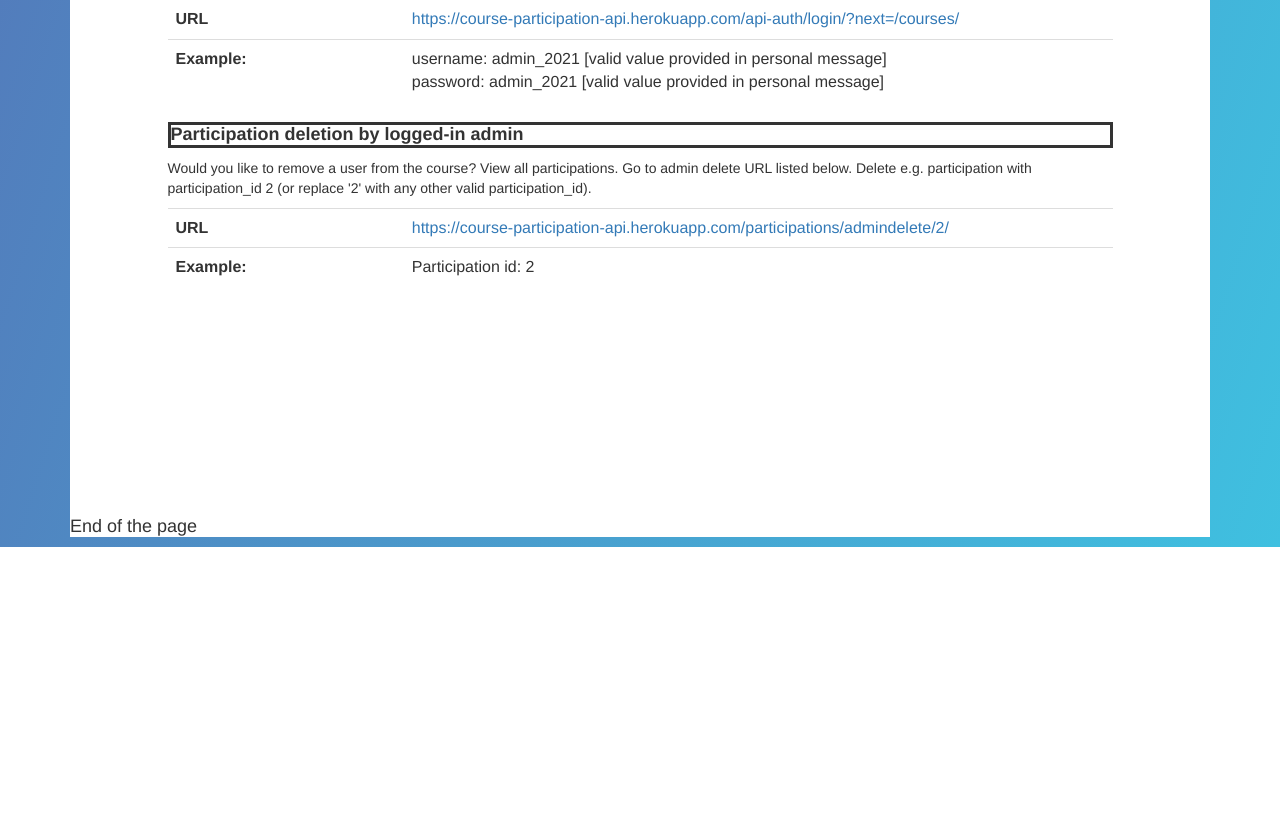
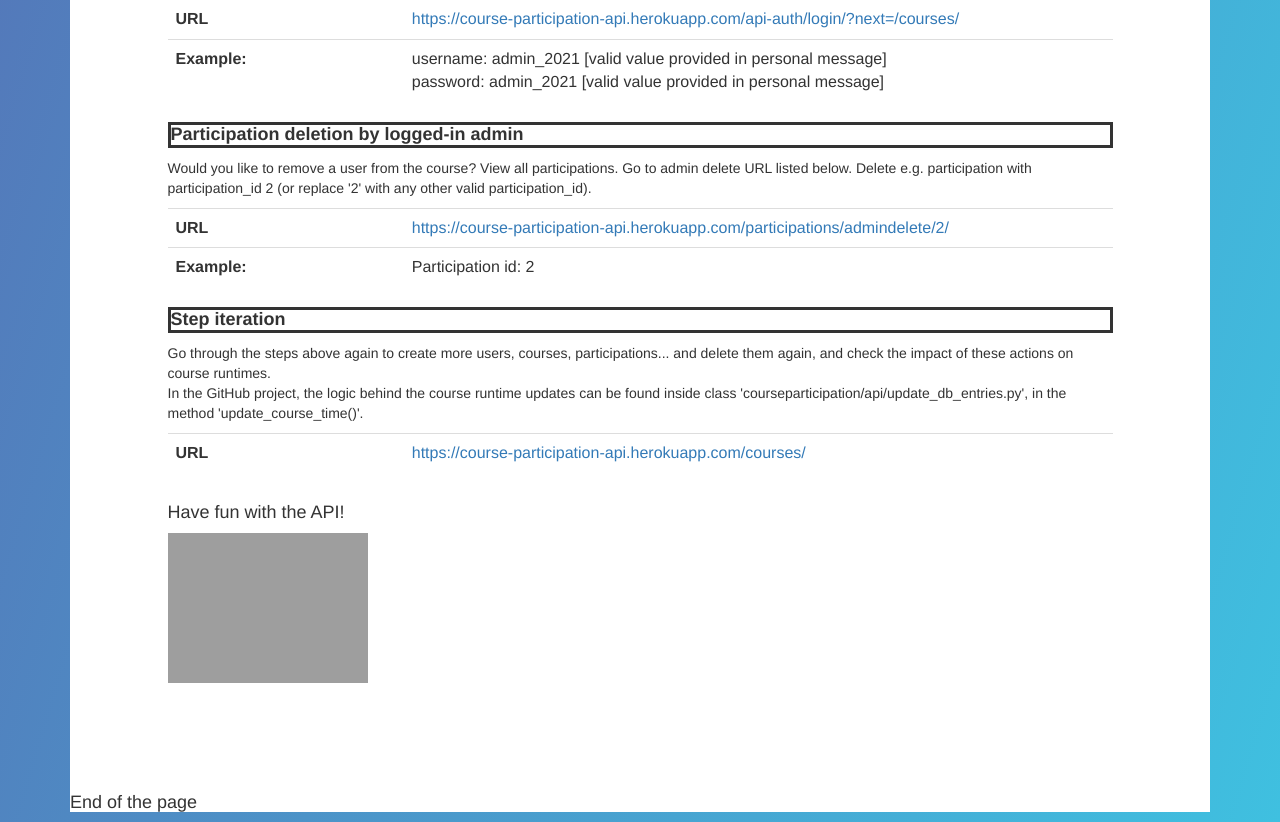
Before and after one commit to TBrockmeyer/courses-participation-api, a Django app: page /home/ in a window 1280 px wide. Shown: the part 3444-4266 px from the top of the page. Before the commit the page ends 3991 px from the top, so only its background shows below. Run offline with Django 3.2, Linux system fonts and the light colour scheme; some libraries are stand-ins or nearby versions; grey boxes are pictures that could not be loaded.

Commit message:
Improved UI API guide accessible via /home/ endpoint with tiny adjustments

```diff
--- a/courseparticipation/api/views.py
+++ b/courseparticipation/api/views.py
@@ -72,6 +72,8 @@ class UrlList(APIView):
         example_admin_login_2 = "username: admin_2021 [valid value provided in personal message]\npassword: admin_2021 [valid value provided in personal message]"
         description_participation_deletion_admin = "Would you like to remove a user from the course? View all participations. Go to admin delete URL listed below. Delete e.g. participation with participation_id 2 (or replace '2' with any other valid participation_id)."
         example_participation_deletion_admin = "Participation id: 2"
+        description_step_iteration = "Go through the steps above again to create more users, courses, participations... and delete them again, and check the impact of these actions on course runtimes.\nIn the GitHub project, the logic behind the course runtime updates can be found inside class 'courseparticipation/api/update_db_entries.py', in the method 'update_course_time()'."
+        example_step_iteration = False
 
         base_url = "https://course-participation-api.herokuapp.com/"
         url_dict = [
@@ -90,8 +92,9 @@ class UrlList(APIView):
             {'title': 'Course list', 'description': description_course_list_timer_paused, 'url': base_url + 'courses/', 'example': example_course_list_timer_paused},
             {'title': 'Participation deletion\n by logged-in user', 'description': description_participation_deletion_user, 'url': base_url + 'participations/delete/', 'example': example_participation_deletion_user},
             {'title': 'Participation creation', 'description': description_participation_creation, 'url': base_url + 'participations/create/', 'example': example_participation_creation},
-             {'title': 'Admin login', 'description': description_admin_login_2, 'url': base_url + 'api-auth/login/?next=/courses/', 'example': example_admin_login_2},
+            {'title': 'Admin login', 'description': description_admin_login_2, 'url': base_url + 'api-auth/login/?next=/courses/', 'example': example_admin_login_2},
             {'title': 'Participation deletion\n by logged-in admin', 'description': description_participation_deletion_admin, 'url': base_url + 'participations/admindelete/2/', 'example': example_participation_deletion_admin},
+            {'title': 'Step iteration', 'description': description_step_iteration, 'url': base_url + 'courses/', 'example': example_step_iteration},
         ]
         return Response({'purposes': url_dict})
 
--- a/courseparticipation/templates/url_list.html
+++ b/courseparticipation/templates/url_list.html
@@ -74,7 +74,15 @@
                         </div>
                         <div class="col-md-1"></div>
                     </div>
-                <div style="height: 200px"></div>
+                    <div class="row">
+                        <div class="col-md-1"></div>
+                        <div class="col-md-10">
+                            <h4>Have fun with the API!</h4>
+                            <img style="height: 150px" src="https://media.giphy.com/media/RbDKaczqWovIugyJmW/giphy.gif"></img>
+                        </div>
+                        <div class="col-md-1"></div>
+                    </div>
+                    <div style="height: 100px"></div>
                         <h4>End of the page</h4>
                     </div>
                 </div>
```
Lines whose indentation alone changed are shown as unchanged.
